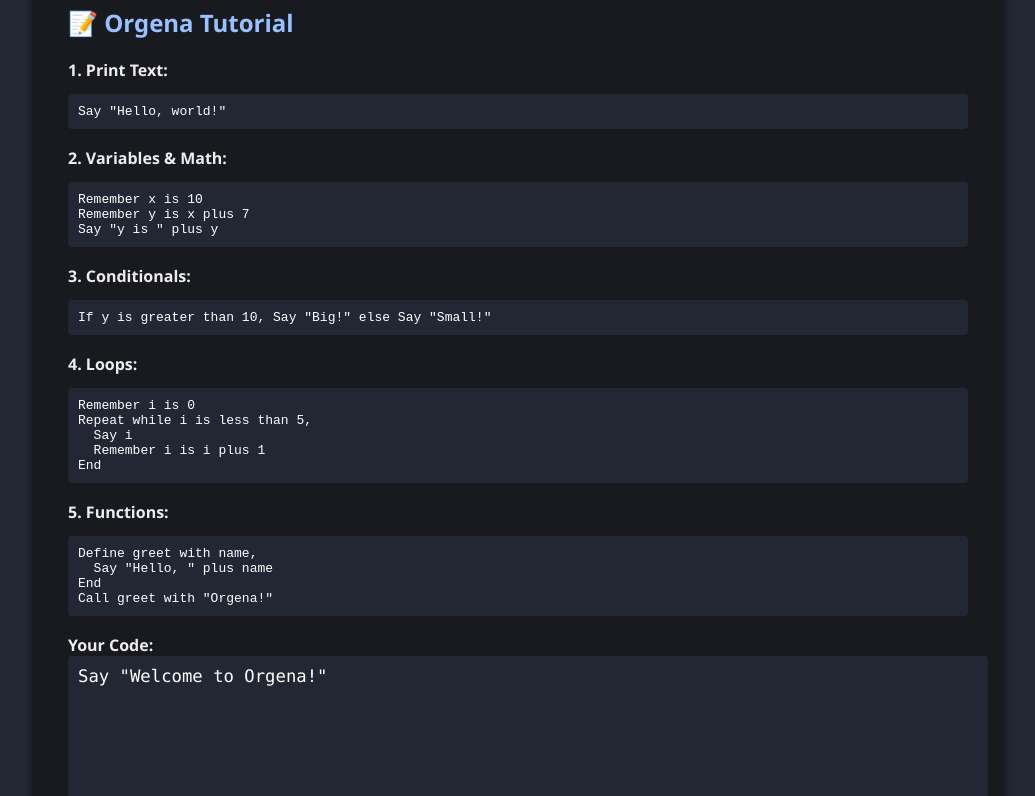
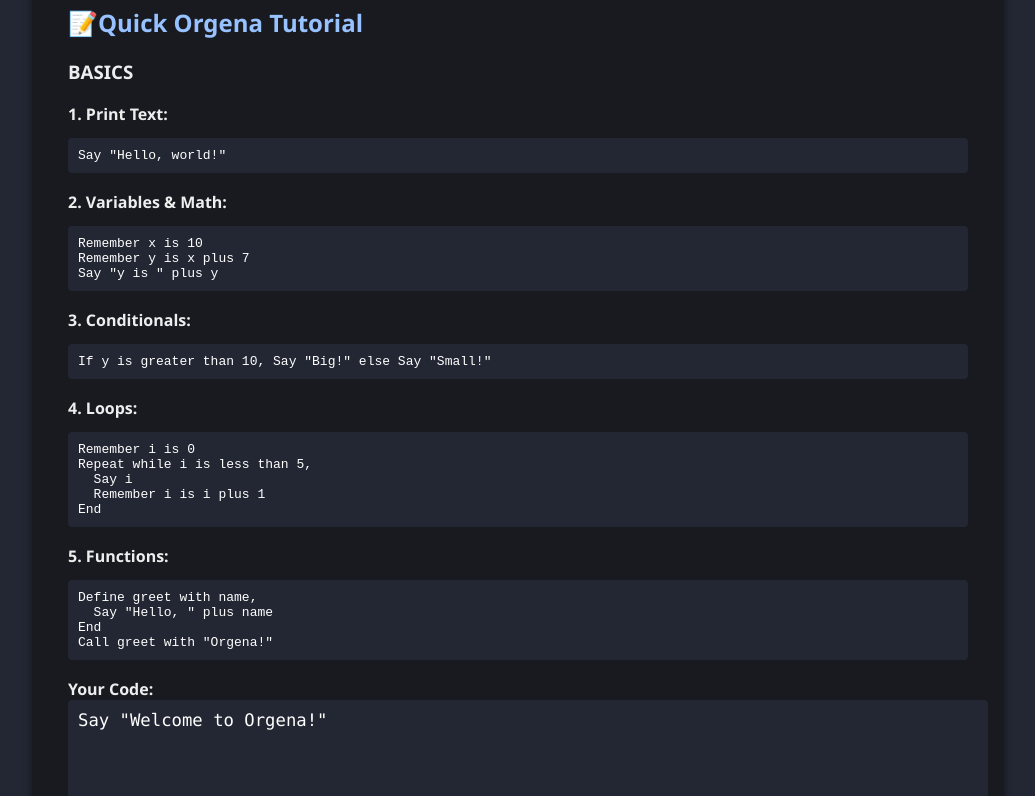
Before and after one commit to HPD666/Orgena-Code, a plain HTML site: page index.html in a window 1280 px wide. Shown: the part 152-948 px from the top of the page, without its empty margins (122-1157 px from the left). Drawn offline with Linux system fonts and the light colour scheme.

Commit message:
Update index.html

```diff
--- a/index.html
+++ b/index.html
@@ -20,7 +20,8 @@
 <body>
   <div class="container">
     <h1>Orgena Workspace</h1>
-    <h2>📝 Orgena Tutorial</h2>
+    <h2>📝Quick Orgena Tutorial</h2>
+    <h3>       BASICS          </h3>
     <div class="step">
       <b>1. Print Text:</b><br>
       <pre>Say "Hello, world!"</pre>
```
